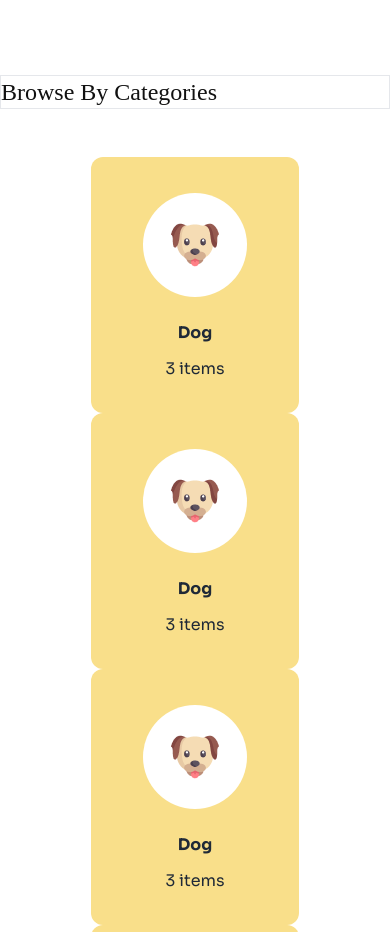
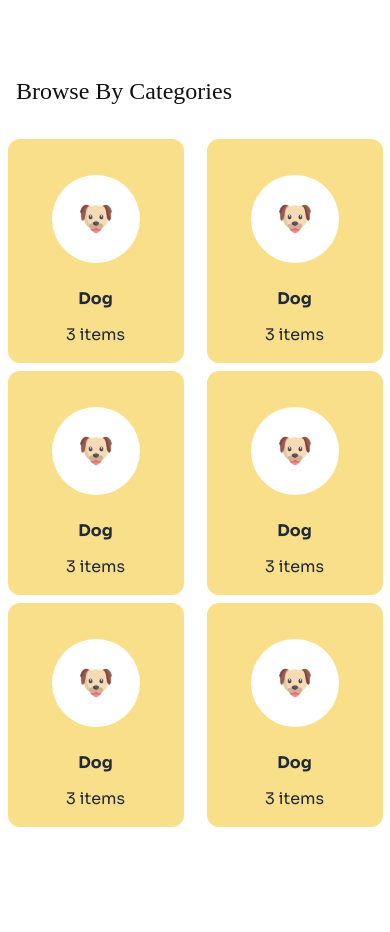
Before and after one commit to TOWHID162153/Assignment-03-Category-0001, a plain HTML site: page index.html in a window 390 px wide. Shown: the part 520-1452 px from the top of the page. Drawn offline with nearby package versions, Linux system fonts and the light colour scheme; a web font is replaced by a local one.

Commit message:
this is my new commit for dog cartoon part

```diff
--- a/index.html
+++ b/index.html
@@ -47,7 +47,7 @@
 </head>
 <body>
     <!-- header -->
-    <header>
+    <header class="relative">
         <!-- navbar -->
         <!-- nav bg color -->
                             <div class="bg-[#FFF9F4] border-2 border-[#111111] md:border-none">
@@ -131,24 +131,21 @@
                             </div>
     </header>
     <!-- main -->
-    <main>
-    <section class="md:container mx-auto">
-        <!-- section main title -->
-        <div class="border mb-12">
-            <h1 class="font-display text-2xl md:text-3xt lg:text-4xl text-[#111] text-start">
-                Browse By Categories
-            </h1>
-        </div>
-        <div class="grid lg:grid-cols-6 lg:gap-6">
+    <main class="relative lg:-top-52">
+        <section class="md:container mx-auto">
+        <h1 class="font-display text-2xl md:text-3xt lg:text-4xl text-[#111] text-start mb-8 ml-4">
+            Browse By Categories
+        </h1>
+        <div class="grid grid-cols-2 gap-2  lg:grid-cols-6 lg:gap-8">
                     <!-- box 1 -->
-                    <div class="w-52 h-64 bg-[#F9DF8A] rounded-xl mx-auto">
+                    <div class="w-44 h-56 lg:w-52 lg:h-64 bg-[#F9DF8A] rounded-xl mx-auto">
                         <div class="">
                             <!-- card image -->
                             <div class="w-1/2 mt-9 mb-6 rounded-full bg-white mx-auto">
                                 <img class="p-7" src="c1-assets/dog-cartoon.png" alt="dog-cartoon">
                             </div>
                             <!-- card info -->
-                            <div class=" w-1/3 mx-auto text-center">
+                            <div class=" w2/3 lg:w-1/3 mx-auto text-center">
                                 <h3 class="mb-3 font-sora text-base font-bold mx-auto">
                                     Dog
                                 </h3>
@@ -159,14 +156,14 @@
                         </div>
                     </div>
                     <!-- box 2 -->
-                    <div class="w-52 h-64 bg-[#F9DF8A] rounded-xl mx-auto">
+                    <div class="w-44 h-56 lg:w-52 lg:h-64 bg-[#F9DF8A] rounded-xl mx-auto">
                         <div class="">
                             <!-- card image -->
                             <div class="w-1/2 mt-9 mb-6 rounded-full bg-white mx-auto">
                                 <img class="p-7" src="c1-assets/dog-cartoon.png" alt="dog-cartoon">
                             </div>
                             <!-- card info -->
-                            <div class=" w-1/3 mx-auto text-center">
+                            <div class=" w2/3 lg:w-1/3 mx-auto text-center">
                                 <h3 class="mb-3 font-sora text-base font-bold mx-auto">
                                     Dog
                                 </h3>
@@ -177,14 +174,14 @@
                         </div>
                     </div>
                     <!-- box 3 -->
-                    <div class="w-52 h-64 bg-[#F9DF8A] rounded-xl mx-auto">
+                    <div class="w-44 h-56 lg:w-52 lg:h-64 bg-[#F9DF8A] rounded-xl mx-auto">
                         <div class="">
                             <!-- card image -->
                             <div class="w-1/2 mt-9 mb-6 rounded-full bg-white mx-auto">
                                 <img class="p-7" src="c1-assets/dog-cartoon.png" alt="dog-cartoon">
                             </div>
                             <!-- card info -->
-                            <div class=" w-1/3 mx-auto text-center">
+                            <div class=" w2/3 lg:w-1/3 mx-auto text-center">
                                 <h3 class="mb-3 font-sora text-base font-bold mx-auto">
                                     Dog
                                 </h3>
@@ -195,14 +192,14 @@
                         </div>
                     </div>
                     <!-- box 4 -->
-                    <div class="w-52 h-64 bg-[#F9DF8A] rounded-xl mx-auto">
+                    <div class="w-44 h-56 lg:w-52 lg:h-64 bg-[#F9DF8A] rounded-xl mx-auto">
                         <div class="">
                             <!-- card image -->
                             <div class="w-1/2 mt-9 mb-6 rounded-full bg-white mx-auto">
                                 <img class="p-7" src="c1-assets/dog-cartoon.png" alt="dog-cartoon">
                             </div>
                             <!-- card info -->
-                            <div class=" w-1/3 mx-auto text-center">
+                            <div class=" w2/3 lg:w-1/3 mx-auto text-center">
                                 <h3 class="mb-3 font-sora text-base font-bold mx-auto">
                                     Dog
                                 </h3>
@@ -213,14 +210,14 @@
                         </div>
                     </div>
                     <!-- box 5 -->
-                    <div class="w-52 h-64 bg-[#F9DF8A] rounded-xl mx-auto">
+                    <div class="w-44 h-56 lg:w-52 lg:h-64 bg-[#F9DF8A] rounded-xl mx-auto">
                         <div class="">
                             <!-- card image -->
                             <div class="w-1/2 mt-9 mb-6 rounded-full bg-white mx-auto">
                                 <img class="p-7" src="c1-assets/dog-cartoon.png" alt="dog-cartoon">
                             </div>
                             <!-- card info -->
-                            <div class=" w-1/3 mx-auto text-center">
+                            <div class=" w2/3 lg:w-1/3 mx-auto text-center">
                                 <h3 class="mb-3 font-sora text-base font-bold mx-auto">
                                     Dog
                                 </h3>
@@ -231,14 +228,14 @@
                         </div>
                     </div>
                     <!-- box 6 -->
-                    <div class="w-52 h-64 bg-[#F9DF8A] rounded-xl mx-auto">
+                    <div class="w-44 h-56 lg:w-52 lg:h-64 bg-[#F9DF8A] rounded-xl mx-auto">
                         <div class="">
                             <!-- card image -->
                             <div class="w-1/2 mt-9 mb-6 rounded-full bg-white mx-auto">
                                 <img class="p-7" src="c1-assets/dog-cartoon.png" alt="dog-cartoon">
                             </div>
                             <!-- card info -->
-                            <div class=" w-1/3 mx-auto text-center">
+                            <div class=" w2/3 lg:w-1/3 mx-auto text-center">
                                 <h3 class="mb-3 font-sora text-base font-bold mx-auto">
                                     Dog
                                 </h3>
```
